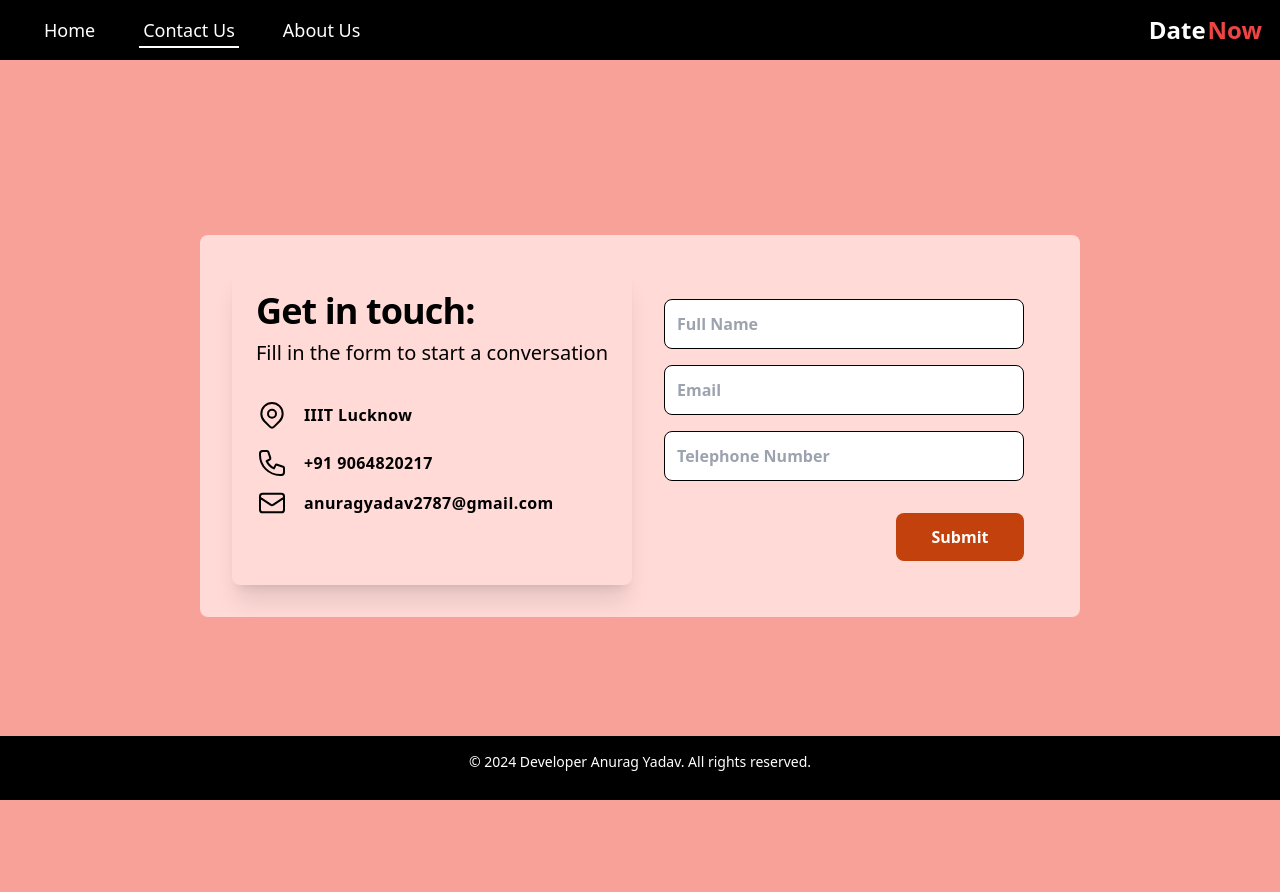
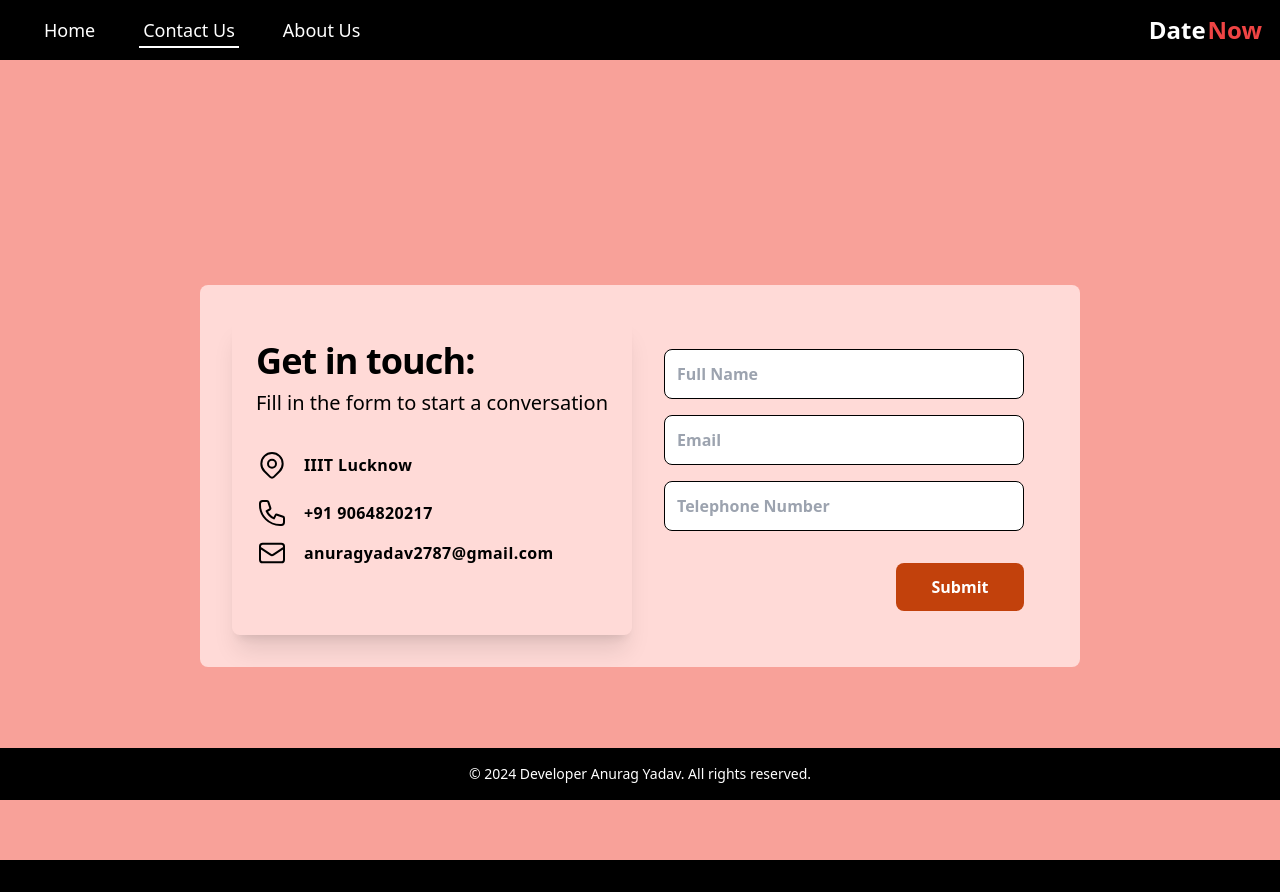
Before and after one commit to lokesh0921/DateNow, a React (Vite) app: page /contact in a window 1280 px wide. Before the commit the page ends 800 px from the top, so only its background shows below. Built offline with nearby package versions, Linux system fonts and the light colour scheme.

Commit message:
fixed navigation bar 4

```diff
--- a/src/components/about/About.jsx
+++ b/src/components/about/About.jsx
@@ -5,7 +5,7 @@ import img from '../../assets/abc.jpg';
 
 export default function About() {
     return (
-        <div className="py-16 bg-[#F8A199] mx-5 md:mx-52 ">
+        <div className="py-16 bg-[#F8A199] mx-5 md:mx-52 min-h-full">
             <div className="container m-auto pl-6 pr-6 xl:pl-6 xl:pr-0 mb-7  text-black bg-white p-8 rounded-3xl">
                 <div className="space-y-6 md:space-y-0 md:flex md:gap-6 lg:items-center lg:gap-12">
                     <div className="md:5/12 lg:w-5/12">
--- a/src/components/contact/Contact.jsx
+++ b/src/components/contact/Contact.jsx
@@ -3,7 +3,8 @@ import React from 'react'
 
 export default function Contact() {
     return (
-        <div className="relative flex items-top justify-center min-h-[700px] bg-[#F8A199] sm:items-center sm:pt-0 md:mx-0 mx-5 mb-8">
+        // min-h-[700px]
+        <div className="relative flex items-top justify-center min-h-[700px] md:min-h-screen bg-[#F8A199] sm:items-center sm:pt-0 md:mx-0 mx-5 mb-8">
             <div className="max-w-6xl mx-auto sm:px-6 lg:px-8">
                 <div className="mt-8 overflow-hidden">
                     <div className="grid grid-cols-1 md:grid-cols-2 bg-[#ffdad7] p-8 rounded-lg">
--- a/src/components/footer/Footer.jsx
+++ b/src/components/footer/Footer.jsx
@@ -5,7 +5,7 @@ function Footer() {
 
   return (
     <footer className="bg-black text-white text-center py-4 bottom-0 w-full fixed ">
-      <p className="text-sm pb-3">
+      <p className="text-sm">
         &copy; {year} Developer Anurag Yadav. All rights reserved.
       </p>
     </footer>
--- a/src/components/home/Home.jsx
+++ b/src/components/home/Home.jsx
@@ -18,7 +18,7 @@ function Home() {
     };
 
     return (
-        <div className=' h-screen  mt-0 w-full grid place-content-center mx-0 my-0'>
+        <div className='h-screen  mt-0 w-full grid place-content-center mx-0 my-0'>
         <div className='bg-[#ffdad7] my-0 md:pt-36 pt-12  rounded-xl shadow-2xl flex px-10 mx-5 overflow-auto md:my-0 md:mx-0 md:flex max-h-[800px]' >
             {/* Left side (Text) */}
             <div className='text-center md:text-left'>
```
Also changed, not shown: index.html (+3 -3 lines).
